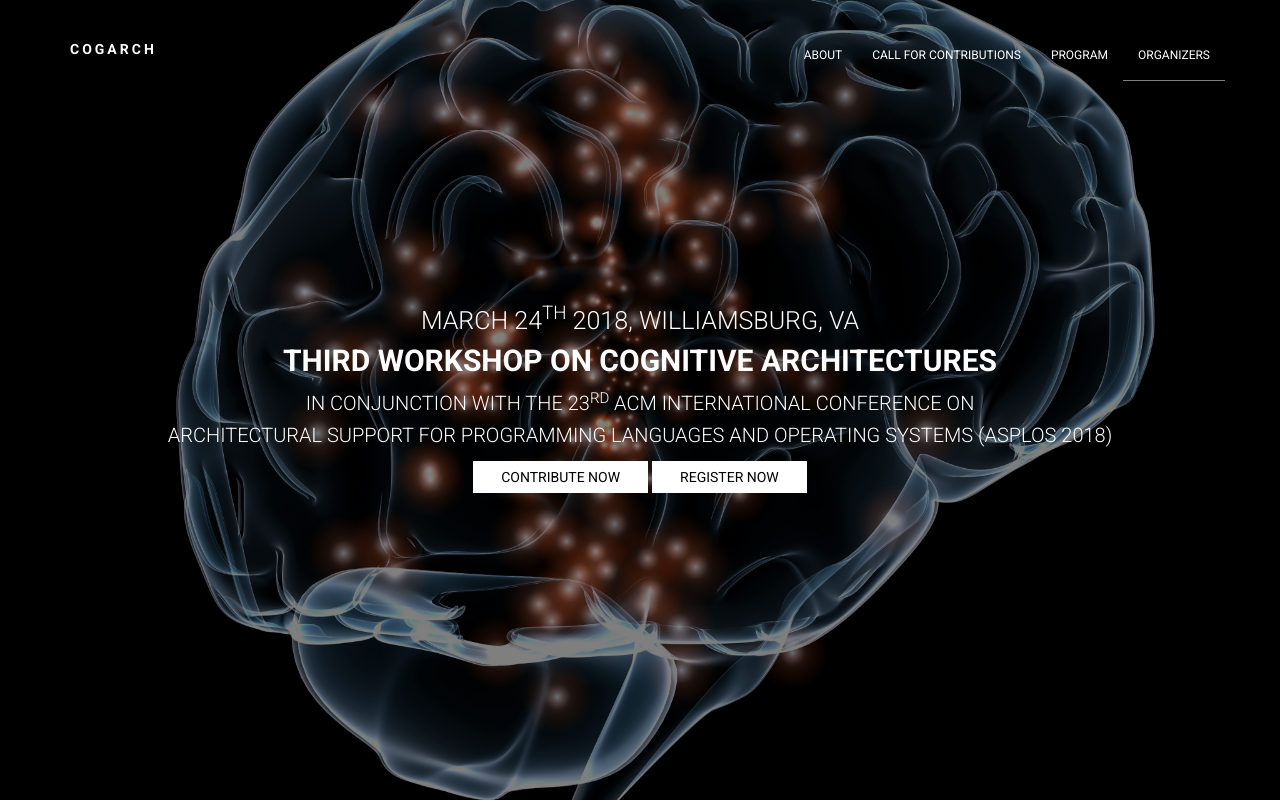
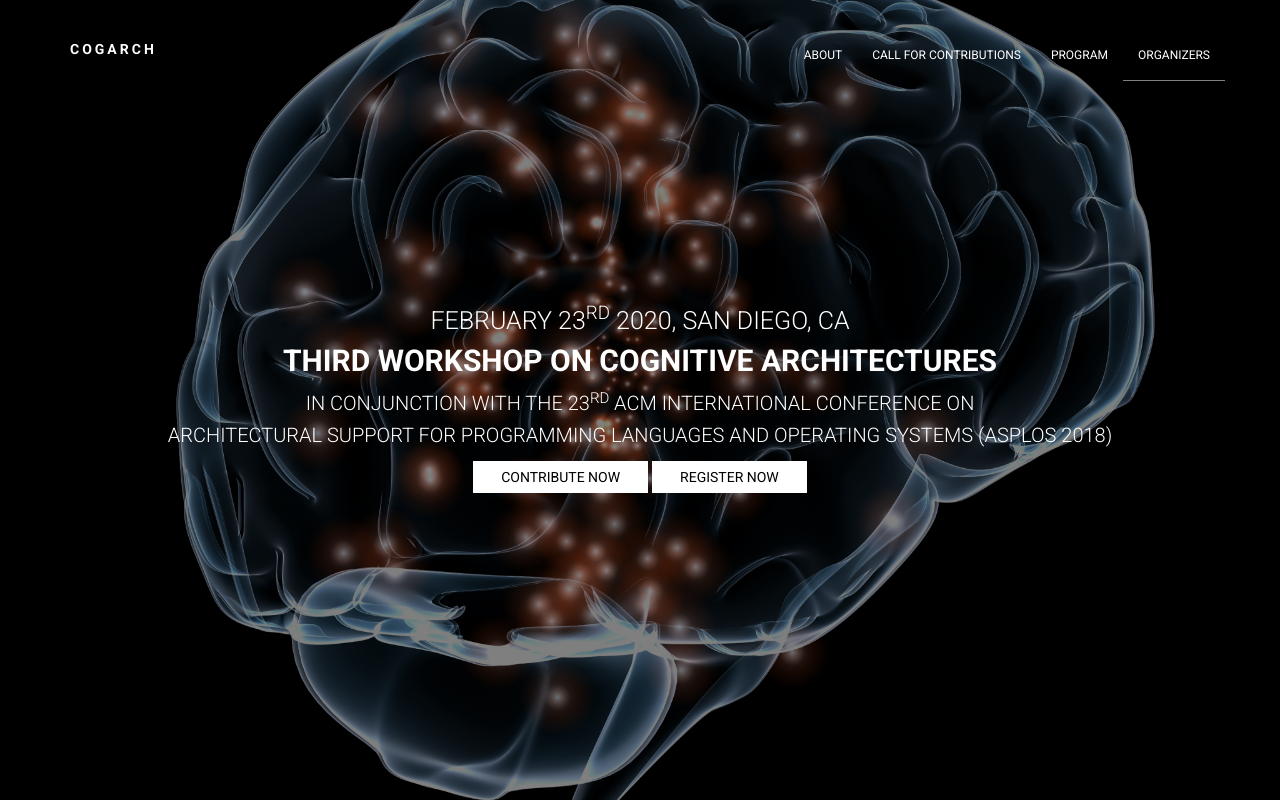
Before and after one commit to augustojv/cogarch-workshop-2020, a website: page index.html in a window 1280 px wide. Shown: the top 802 px of the page. Drawn offline with Linux system fonts and the light colour scheme; files whose address does not match are found by name.

Commit message:
Website updated

```diff
--- a/index.html
+++ b/index.html
@@ -55,7 +55,7 @@
     <header id="site-header" class="site-header valign-center">
         <div class="intro">
 
-            <h2>March 24<sup>th</sup> 2018, Williamsburg, VA</h2>
+            <h2>February 23<sup>rd</sup> 2020, San Diego, CA</h2>
 
             <h1>Third Workshop on Cognitive Architectures</h1>
 
```
